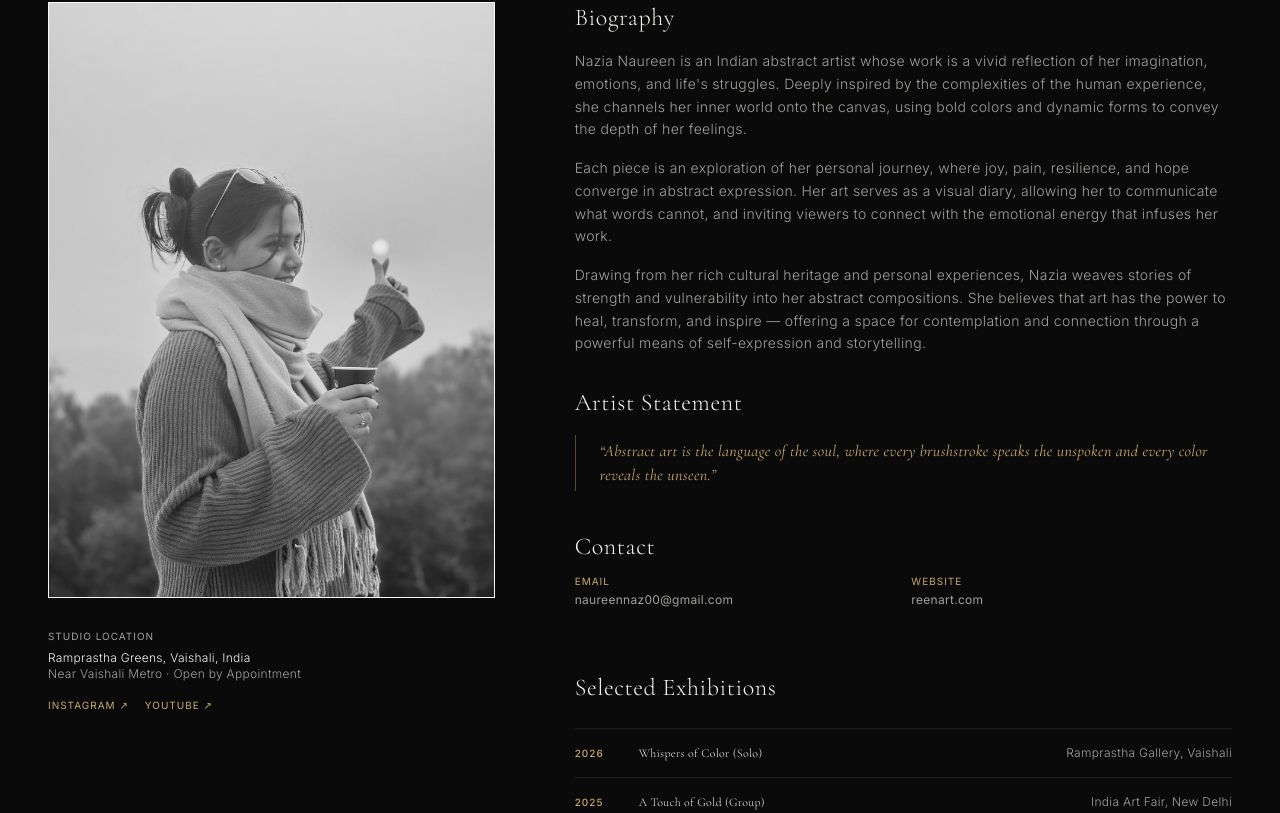
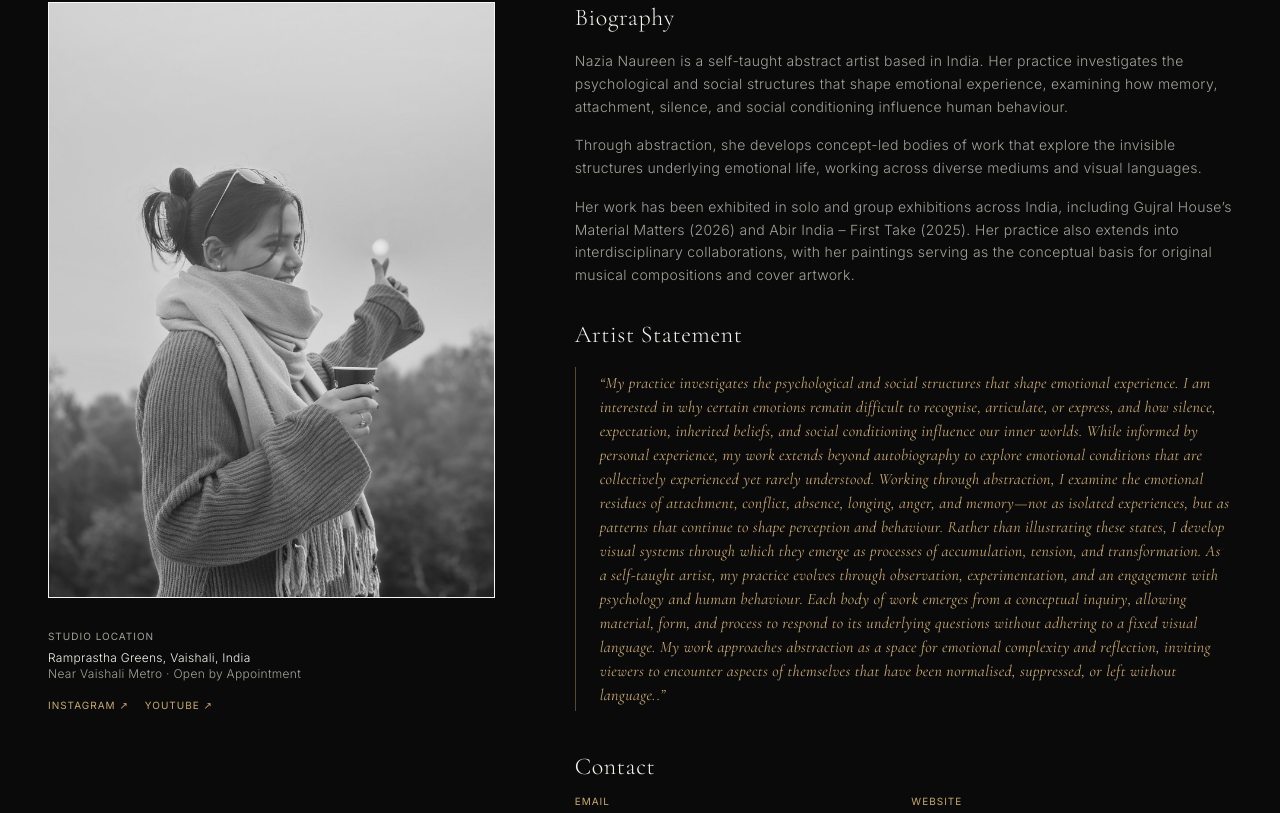
Before and after one commit to dn3305/ReenArt.github.io, a Next.js app: page /about in a window 1280 px wide. Shown: the part 286-1099 px from the top of the page. Built offline with nearby package versions, Linux system fonts and the light colour scheme.

Commit message:
Revise artist biography and statement sections
Updated artist biography and statement to reflect new insights and exhibitions.

```diff
--- a/app/about/page.tsx
+++ b/app/about/page.tsx
@@ -39,11 +39,13 @@ export default function AboutPage() {
   };
 
   const exhibitions = [
-    { year: '2026', title: 'Whispers of Color (Solo)', location: 'Ramprastha Gallery, Vaishali' },
-    { year: '2025', title: 'A Touch of Gold (Group)', location: 'India Art Fair, New Delhi' },
-    { year: '2025', title: 'Harmony in Contrast (Solo)', location: 'The Studio, Vaishali' },
-    { year: '2024', title: 'Ethereal Brushstrokes (Group)', location: 'Contemporary Art Fest, Mumbai' }
-  ];
+  { year: '2025', title: 'First Take', location: 'Abir India' },
+  { year: '2025', title: 'Aifacs', location: 'AIFACS' },
+  { year: '2025', title: 'Group Exhibition', location: 'Gandhi Darshan Art Gallery' },
+  { year: '2025', title: 'Group Exhibition', location: 'Kaarigari Foundation' },
+  { year: '2025', title: 'Between the Lines', location: 'Delhi Art Centre' },
+  { year: '2026', title: 'Material Matters', location: 'Gujral Foundation' }
+];
 
   return (
     <div className="mx-auto w-full max-w-7xl px-6 py-16 md:px-12 animate-fade-in flex-1 flex flex-col justify-start">
@@ -102,20 +104,25 @@ export default function AboutPage() {
             <div className="flex flex-col gap-4 text-sm font-light text-muted leading-relaxed tracking-wide">
               <h2 className="font-serif text-2xl text-foreground font-light tracking-wide">Biography</h2>
               <p>
-                Nazia Naureen is an Indian abstract artist whose work is a vivid reflection of her imagination, emotions, and life&apos;s struggles. Deeply inspired by the complexities of the human experience, she channels her inner world onto the canvas, using bold colors and dynamic forms to convey the depth of her feelings.
+                Nazia Naureen is a self-taught abstract artist based in India. Her practice investigates the psychological and social structures that shape emotional experience, examining how memory, attachment, silence, and social conditioning influence human behaviour.
+
               </p>
               <p>
-                Each piece is an exploration of her personal journey, where joy, pain, resilience, and hope converge in abstract expression. Her art serves as a visual diary, allowing her to communicate what words cannot, and inviting viewers to connect with the emotional energy that infuses her work.
-              </p>
+Through abstraction, she develops concept-led bodies of work that explore the invisible structures underlying emotional life, working across diverse mediums and visual languages.              </p>
               <p>
-                Drawing from her rich cultural heritage and personal experiences, Nazia weaves stories of strength and vulnerability into her abstract compositions. She believes that art has the power to heal, transform, and inspire — offering a space for contemplation and connection through a powerful means of self-expression and storytelling.
-              </p>
+Her work has been exhibited in solo and group exhibitions across India, including Gujral House’s Material Matters (2026) and Abir India – First Take (2025). Her practice also extends into interdisciplinary collaborations, with her paintings serving as the conceptual basis for original musical compositions and cover artwork.              </p>
             </div>
 
             <div className="flex flex-col gap-4 text-sm font-light text-muted leading-relaxed tracking-wide">
               <h2 className="font-serif text-2xl text-foreground font-light tracking-wide">Artist Statement</h2>
               <p className="italic border-l border-accent/40 pl-6 py-1 font-serif text-base text-accent">
-                &ldquo;Abstract art is the language of the soul, where every brushstroke speaks the unspoken and every color reveals the unseen.&rdquo;
+                &ldquo;My practice investigates the psychological and social structures that shape emotional experience. I am interested in why certain emotions remain difficult to recognise, articulate, or express, and how silence, expectation, inherited beliefs, and social conditioning influence our inner worlds. While informed by personal experience, my work extends beyond autobiography to explore emotional conditions that are collectively experienced yet rarely understood.
+
+Working through abstraction, I examine the emotional residues of attachment, conflict, absence, longing, anger, and memory—not as isolated experiences, but as patterns that continue to shape perception and behaviour. Rather than illustrating these states, I develop visual systems through which they emerge as processes of accumulation, tension, and transformation.
+
+As a self-taught artist, my practice evolves through observation, experimentation, and an engagement with psychology and human behaviour. Each body of work emerges from a conceptual inquiry, allowing material, form, and process to respond to its underlying questions without adhering to a fixed visual language.
+
+My work approaches abstraction as a space for emotional complexity and reflection, inviting viewers to encounter aspects of themselves that have been normalised, suppressed, or left without language..&rdquo;
               </p>
             </div>
 
```
